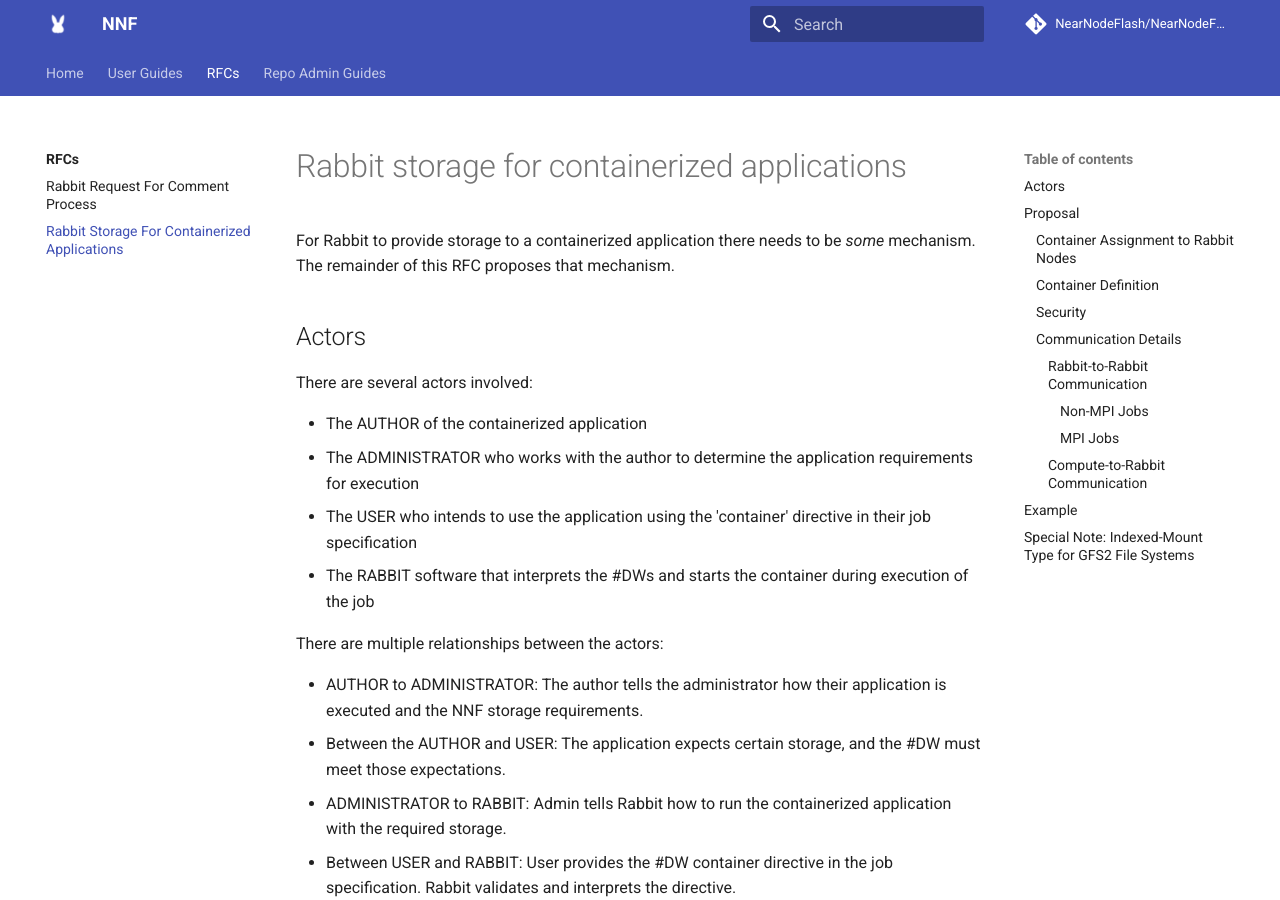
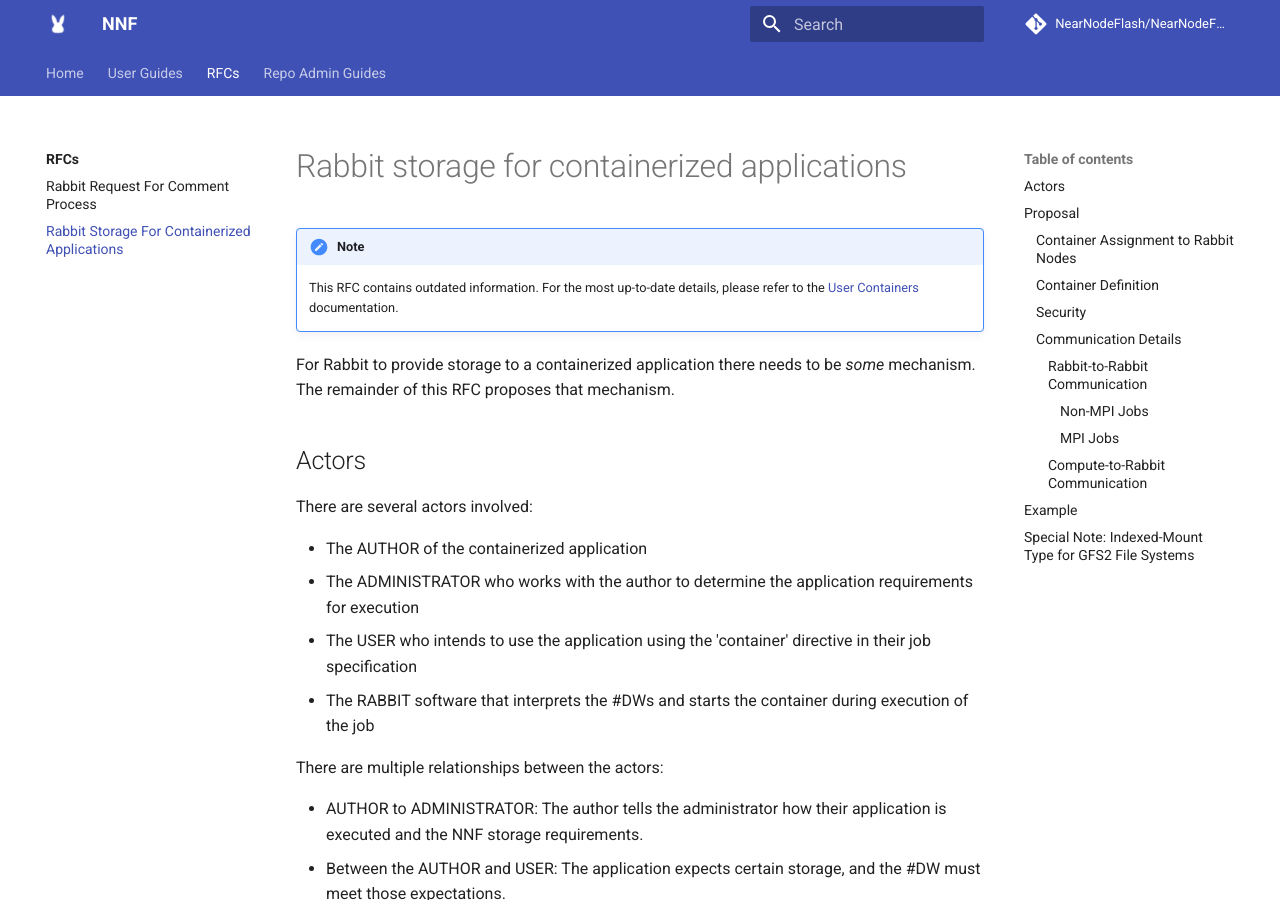
Before and after one commit to NearNodeFlash/NearNodeFlash.github.io, an MkDocs documentation site: the page built from docs/rfcs/0002/readme.md, in a window 1280 px wide and 900 px high. Built offline with MkDocs 1.6.1 and Material for MkDocs 9.7.7, drawn with Linux system fonts in a browser that asks for light colours; comment, search, counter and statistics services are not loaded; the version menu is left out.

Commit message:
Added link to the containers RFC to the main docs
Signed-off-by: Blake Devcich <blake.devcich@hpe.com>

```diff
--- a/docs/rfcs/0002/readme.md
+++ b/docs/rfcs/0002/readme.md
@@ -3,6 +3,11 @@ authors: Blake Devcich <blake.devcich@hpe.com>
 state: published
 ---
 # Rabbit storage for containerized applications
+
+!!! note
+
+    This RFC contains outdated information. For the most up-to-date details, please refer to the
+    [User Containers](../../guides/user-containers/readme.md) documentation.
 
 For Rabbit to provide storage to a containerized application there needs to be _some_ mechanism. The remainder of this RFC proposes that mechanism.
 
```
